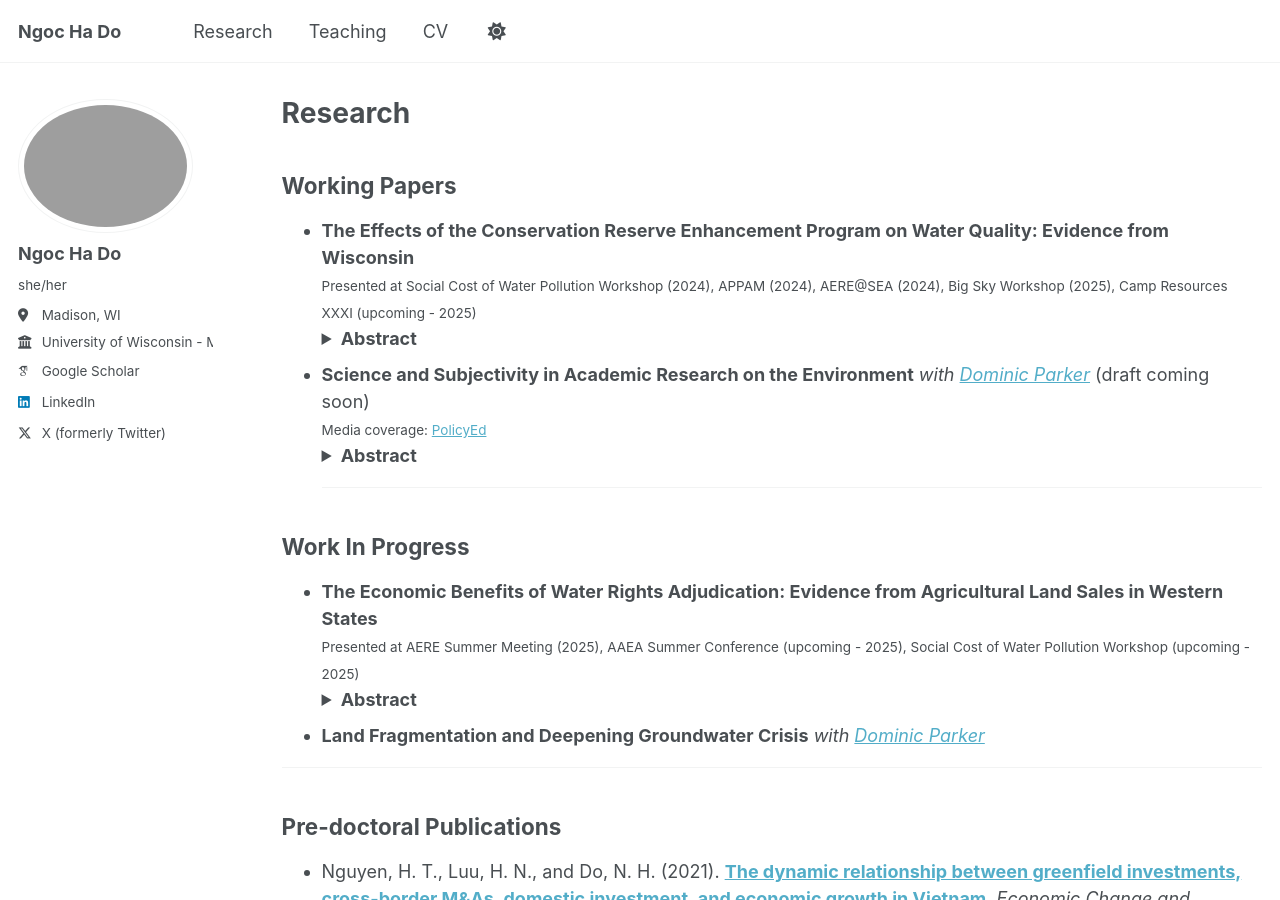
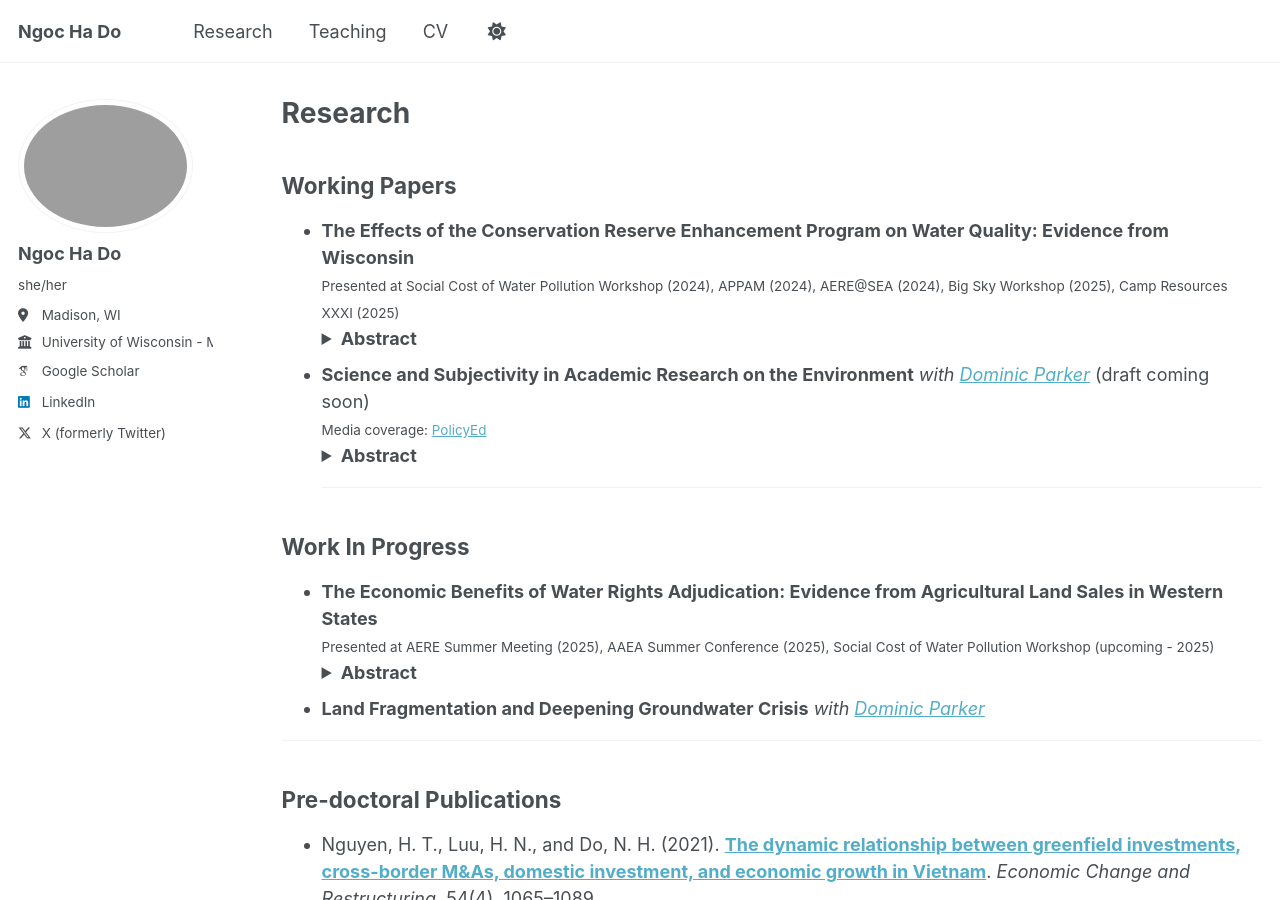
Before and after one commit to dongocha/dongocha.github.io, a Jekyll site: the page built from _pages/research.md, in a window 1280 px wide and 900 px high. Built offline with Jekyll 4.4.1, drawn with Linux system fonts in a browser that asks for light colours; some web fonts are replaced; a script that is not in the unit is left out.

Commit message:
Update research.md

```diff
--- a/_pages/research.md
+++ b/_pages/research.md
@@ -7,7 +7,7 @@ author_profile: true
 ## Working Papers
 
 - **The Effects of the Conservation Reserve Enhancement Program on Water Quality: Evidence from Wisconsin**
-  <small>Presented at Social Cost of Water Pollution Workshop (2024), APPAM (2024), AERE@SEA (2024), Big Sky Workshop (2025), Camp Resources XXXI (upcoming - 2025)</small>
+  <small>Presented at Social Cost of Water Pollution Workshop (2024), APPAM (2024), AERE@SEA (2024), Big Sky Workshop (2025), Camp Resources XXXI (2025)</small>
   <details>
     <summary><strong>Abstract</strong></summary>
     <small>
@@ -28,7 +28,7 @@ author_profile: true
 ## Work In Progress
 
 - **The Economic Benefits of Water Rights Adjudication: Evidence from Agricultural Land Sales in Western States**
-  <small>Presented at AERE Summer Meeting (2025), AAEA Summer Conference (upcoming - 2025), Social Cost of Water Pollution Workshop (upcoming - 2025) </small>
+  <small>Presented at AERE Summer Meeting (2025), AAEA Summer Conference (2025), Social Cost of Water Pollution Workshop (upcoming - 2025) </small>
   <details>
     <summary><strong>Abstract</strong></summary>
     <small>
```
